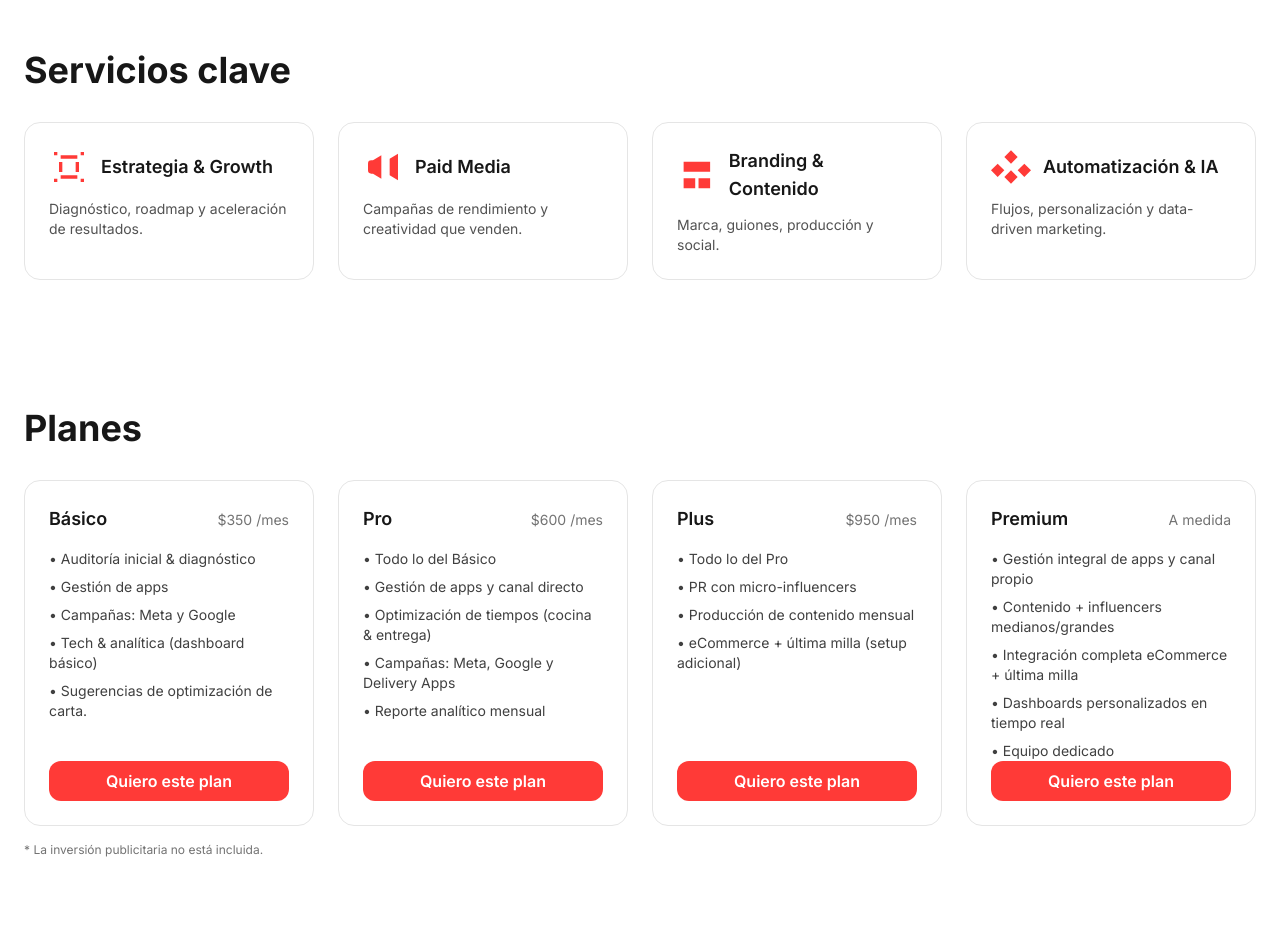
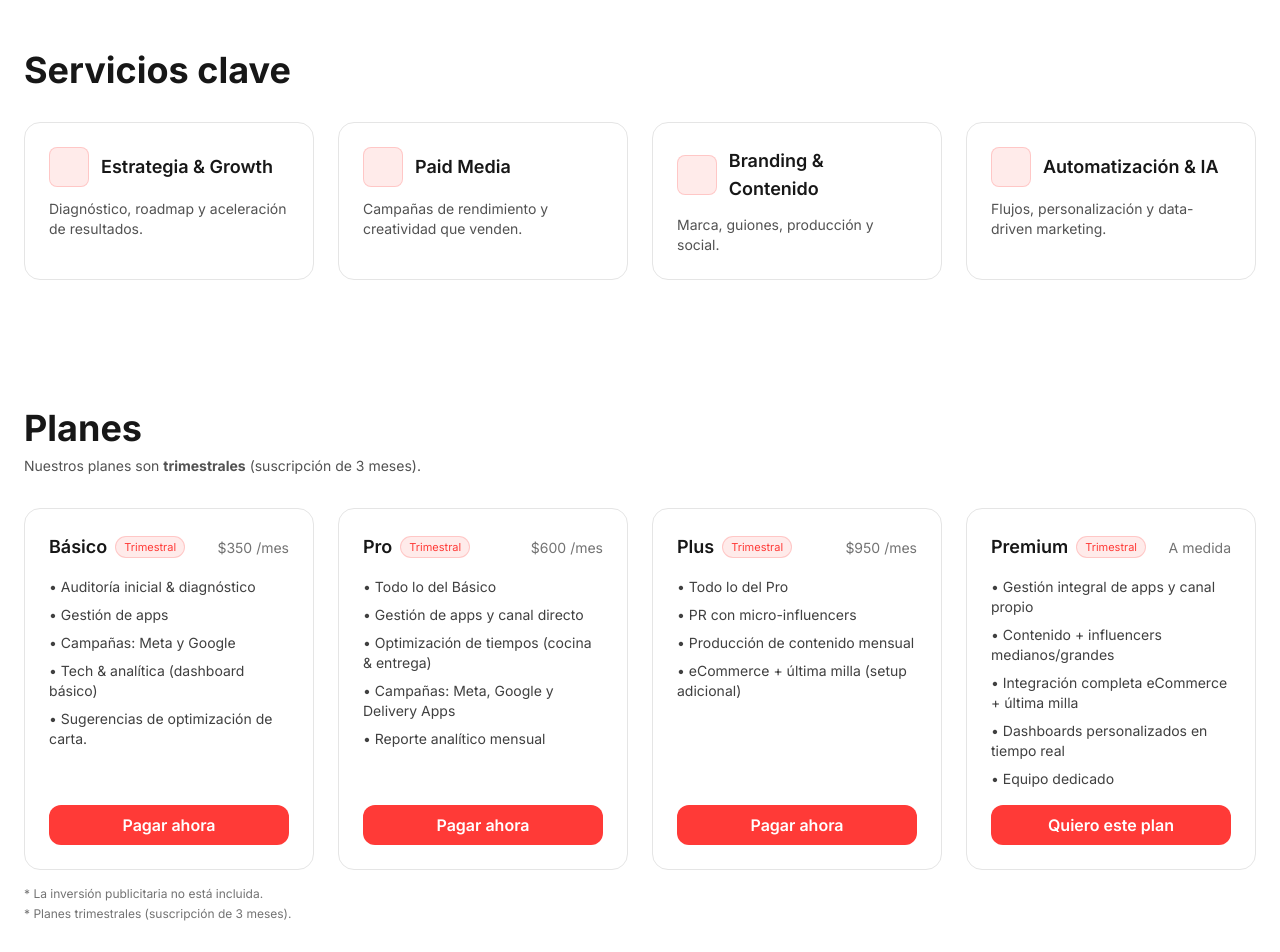
Before and after one commit to gcasinzapata-design/sazon-pro, a React (Vite) app: page / in a window 1280 px wide. Shown: the part 880-1832 px from the top of the page. Built offline with nearby package versions, Linux system fonts and the light colour scheme.

Commit message:
mercado_pago_links

```diff
--- /dev/null
+++ b/src/components/MercadoPagoButton.jsx
@@ -0,0 +1,18 @@
+import { useEffect, useRef } from 'react'
+
+export default function MercadoPagoButton({ preferenceId }){
+  const containerRef = useRef(null)
+
+  useEffect(()=>{
+    if(!preferenceId || !containerRef.current) return
+    containerRef.current.innerHTML = ''
+
+    const script = document.createElement('script')
+    script.src = 'https://www.mercadopago.com.pe/integrations/v1/web-payment-checkout.js'
+    script.setAttribute('data-preference-id', preferenceId)
+    script.setAttribute('data-source', 'button')
+    containerRef.current.appendChild(script)
+  }, [preferenceId])
+
+  return <div ref={containerRef} className="w-full" />
+}
--- a/src/components/Plans.jsx
+++ b/src/components/Plans.jsx
@@ -1,27 +1,28 @@
 import { waLink } from '../utils'
+import MercadoPagoButton from './MercadoPagoButton'
 
 const PLANS = [
-  { name: 'Básico', price: '$350 /mes', features: [
+  { code:'BASICO',  name: 'Básico', price: '$350 /mes', features: [
     'Auditoría inicial & diagnóstico',
     'Gestión de apps',
     'Campañas: Meta y Google',
     'Tech & analítica (dashboard básico)',
     'Sugerencias de optimización de carta.'
   ]},
-  { name: 'Pro', price: '$600 /mes', features: [
+  { code:'PRO', name: 'Pro', price: '$600 /mes', features: [
     'Todo lo del Básico',
     'Gestión de apps y canal directo',
     'Optimización de tiempos (cocina & entrega)',
     'Campañas: Meta, Google y Delivery Apps',
     'Reporte analítico mensual'
   ]},
-  { name: 'Plus', price: '$950 /mes', features: [
+  { code:'PLUS', name: 'Plus', price: '$950 /mes', features: [
     'Todo lo del Pro',
     'PR con micro-influencers',
     'Producción de contenido mensual',
     'eCommerce + última milla (setup adicional)'
   ]},
-  { name: 'Premium', price: 'A medida', features: [
+  { code:'PREMIUM', name: 'Premium', price: 'A medida', features: [
     'Gestión integral de apps y canal propio',
     'Contenido + influencers medianos/grandes',
     'Integración completa eCommerce + última milla',
@@ -37,22 +38,43 @@ export default function Plans(){
   return (
     <div className="max-w-7xl mx-auto px-4 md:px-6 py-16">
       <h2 className="text-2xl md:text-4xl font-bold">Planes</h2>
+      <p className="text-sm text-neutral-600 mt-2">Nuestros planes son <strong>trimestrales</strong> (suscripción de 3 meses).</p>
+
       <div className="grid md:grid-cols-2 lg:grid-cols-4 gap-6 mt-8">
-        {PLANS.map((p)=> (
-          <a key={p.name} href={waLink(number, msg(p.name))} target="_blank" rel="noreferrer"
-            className="group block rounded-2xl border border-neutral-200 p-6 bg-white hover:shadow-soft hover:border-primary transition h-full flex flex-col">
+        {PLANS.map((p)=> {
+          const payLink = import.meta.env[`VITE_PAYLINK_${p.code}`] // Link de pago
+          const mpPref  = import.meta.env[`VITE_MP_PREF_${p.code}`] // Preference ID (opcional)
+          const href    = payLink && payLink.length > 0 ? payLink : waLink(number, msg(p.name))
+
+          return (
+            <div key={p.name} className="group rounded-2xl border border-neutral-200 p-6 bg-white hover:shadow-soft hover:border-primary transition h-full flex flex-col">
               <div className="flex items-baseline justify-between">
+                <div className="flex items-center gap-2">
                   <h3 className="text-lg font-semibold group-hover:text-primary transition">{p.name}</h3>
+                  <span className="text-[11px] px-2 py-0.5 rounded-full bg-primary/10 text-primary border border-primary/20">Trimestral</span>
+                </div>
                 <span className="text-sm text-neutral-500">{p.price}</span>
               </div>
               <ul className="mt-4 space-y-2 text-sm text-neutral-700">
                 {p.features.map((f,i)=>(<li key={i}>• {f}</li>))}
               </ul>
-            <button className="mt-auto w-full px-4 py-2 rounded-xl bg-primary text-white font-semibold">Quiero este plan</button>
+
+              <div className="mt-auto pt-4">
+                {mpPref ? (
+                  <MercadoPagoButton preferenceId={mpPref} />
+                ) : (
+                  <a href={href} target="_blank" rel="noreferrer"
+                    className="w-full inline-block px-4 py-2 rounded-xl bg-primary text-white font-semibold text-center">
+                    {payLink ? 'Pagar ahora' : 'Quiero este plan'}
                   </a>
-        ))}
+                )}
+              </div>
+            </div>
+          )
+        })}
       </div>
       <p className="text-xs text-neutral-500 mt-4">* La inversión publicitaria no está incluida.</p>
+      <p className="text-xs text-neutral-500 mt-1">* Planes trimestrales (suscripción de 3 meses).</p>
     </div>
   )
 }
--- a/src/components/Services.jsx
+++ b/src/components/Services.jsx
@@ -1,46 +1,24 @@
-import { motion } from 'framer-motion'
-
 const services = [
-  { title: 'Estrategia & Growth', desc: 'Diagnóstico, roadmap y aceleración de resultados.', icon: StrategyIcon },
-  { title: 'Paid Media', desc: 'Campañas de rendimiento y creatividad que venden.', icon: MegaphoneIcon },
-  { title: 'Branding & Contenido', desc: 'Marca, guiones, producción y social.', icon: BrandingIcon },
-  { title: 'Automatización & IA', desc: 'Flujos, personalización y data-driven marketing.', icon: AIDevIcon },
+  { title: 'Estrategia & Growth', desc: 'Diagnóstico, roadmap y aceleración de resultados.' },
+  { title: 'Paid Media', desc: 'Campañas de rendimiento y creatividad que venden.' },
+  { title: 'Branding & Contenido', desc: 'Marca, guiones, producción y social.' },
+  { title: 'Automatización & IA', desc: 'Flujos, personalización y data-driven marketing.' },
 ]
-
-function StrategyIcon(){ return (
-  <svg viewBox="0 0 24 24" className="h-10 w-10 text-primary"><path fill="currentColor" d="M3 3h2v2H3zm16 0h2v2h-2zM3 19h2v2H3zm16 0h2v2h-2zM7 5h10v2H7zm0 12h10v2H7zM6 9h2v6H6zm10 0h2v6h-2z"/></svg>
-)}
-
-function MegaphoneIcon(){ return (
-  <svg viewBox="0 0 24 24" className="h-10 w-10 text-primary"><path fill="currentColor" d="M3 10v4a2 2 0 0 0 2 2h1l5 3v-14l-5 3H5a2 2 0 0 0-2 2zm13-3v10l5 3V4z"/></svg>
-)}
-
-function BrandingIcon(){ return (
-  <svg viewBox="0 0 24 24" className="h-10 w-10 text-primary"><path fill="currentColor" d="M4 4h16v6H4zM4 14h7v6H4zm9 0h7v6h-7z"/></svg>
-)}
-
-function AIDevIcon(){ return (
-  <svg viewBox="0 0 24 24" className="h-10 w-10 text-primary"><path fill="currentColor" d="M12 2l4 4-4 4-4-4 4-4zm-8 8l4 4-4 4-4-4 4-4zm16 0l4 4-4 4-4-4 4-4zM12 14l4 4-4 4-4-4 4-4z"/></svg>
-)}
 
 export default function Services(){
   return (
     <div className="max-w-7xl mx-auto px-4 md:px-6 py-16">
       <h2 className="text-2xl md:text-4xl font-bold">Servicios clave</h2>
       <div className="grid md:grid-cols-2 lg:grid-cols-4 gap-6 mt-8">
-        {services.map((s, i)=> {
-          const Icon = s.icon
-          return (
-            <motion.div key={i} initial={{opacity:0, y:14}} whileInView={{opacity:1, y:0}} viewport={{once:true}} transition={{delay:i*0.05}}
-              className="p-6 rounded-2xl border border-neutral-200 hover:shadow-soft bg-white">
-              <div className="flex items-center gap-3">
-                <Icon/>
-                <h3 className="font-semibold text-lg">{s.title}</h3>
-              </div>
-              <p className="text-sm text-neutral-600 mt-3">{s.desc}</p>
-            </motion.div>
-          )
-        })}
+        {services.map((s, i)=> (
+          <div key={i} className="p-6 rounded-2xl border border-neutral-200 hover:shadow-soft bg-white">
+            <div className="flex items-center gap-3">
+              <div className="h-10 w-10 rounded-lg bg-primary/10 border border-primary/20" />
+              <h3 className="font-semibold text-lg">{s.title}</h3>
+            </div>
+            <p className="text-sm text-neutral-600 mt-3">{s.desc}</p>
+          </div>
+        ))}
       </div>
     </div>
   )
--- a/src/components/WhyUs.jsx
+++ b/src/components/WhyUs.jsx
@@ -1,5 +1,3 @@
-import { motion } from 'framer-motion'
-
 const items = [
   { title: 'Data-driven', desc: 'Decisiones informadas con analítica y experimentación.' },
   { title: 'Expertos en Food-tech', desc: 'Know-how en marcas de comida y delivery.' },
@@ -13,11 +11,10 @@ export default function WhyUs(){
       <h2 className="text-2xl md:text-4xl font-bold">¿Por qué Sazón?</h2>
       <div className="grid md:grid-cols-2 lg:grid-cols-4 gap-6 mt-8">
         {items.map((it, i)=> (
-          <motion.div key={i} initial={{opacity:0, y:10}} whileInView={{opacity:1, y:0}} viewport={{once:true}} transition={{delay:i*0.05}}
-            className="p-6 rounded-2xl border border-primary/30 bg-white hover:shadow-soft hover:border-primary">
+          <div key={i} className="p-6 rounded-2xl border border-primary/30 bg-white hover:shadow-soft hover:border-primary">
             <h3 className="font-semibold text-lg mb-2">{it.title}</h3>
             <p className="text-sm text-neutral-600">{it.desc}</p>
-          </motion.div>
+          </div>
         ))}
       </div>
     </div>
```
Also changed, not shown: 2 other files (tests, documents, lock files or other folders). Lines whose indentation alone changed are shown as unchanged.
